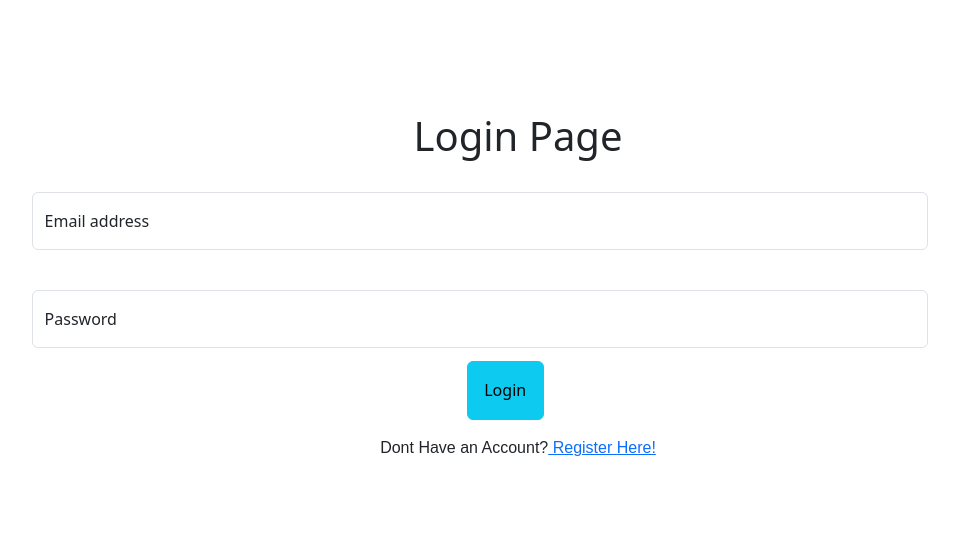
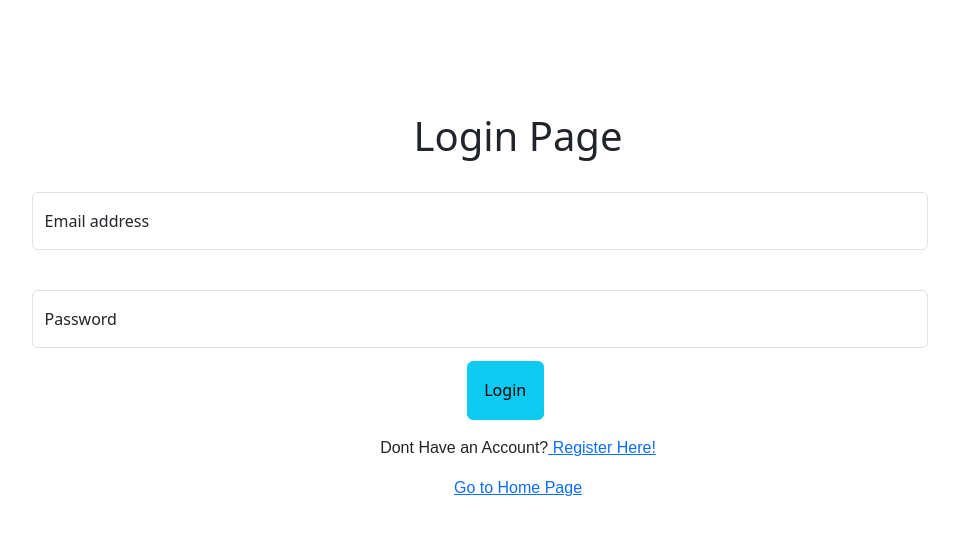
Before and after one commit to piyush17011/SSHOPLIFY, a React (Create React App) app in the folder frontend/: page /login in a window 1280 px wide. Shown: the top 534 px of the page, without its empty margins (122-1081 px from the left). Built offline with nearby package versions, Linux system fonts and the light colour scheme.

Commit message:
go to home page link added to login page

```diff
--- a/frontend/src/components/LogIn.jsx
+++ b/frontend/src/components/LogIn.jsx
@@ -110,6 +110,10 @@ function LogIn(){
         Dont Have an Account?
         <a onClick={handleRegisterClick} className=''> Register Here!</a>
         </center>
+        <center className='bottom-login-text'>
+
+        <a onClick={()=>navigate('/')} className=''>Go to Home Page</a>
+        </center>
         </div>
     );
 }
```
